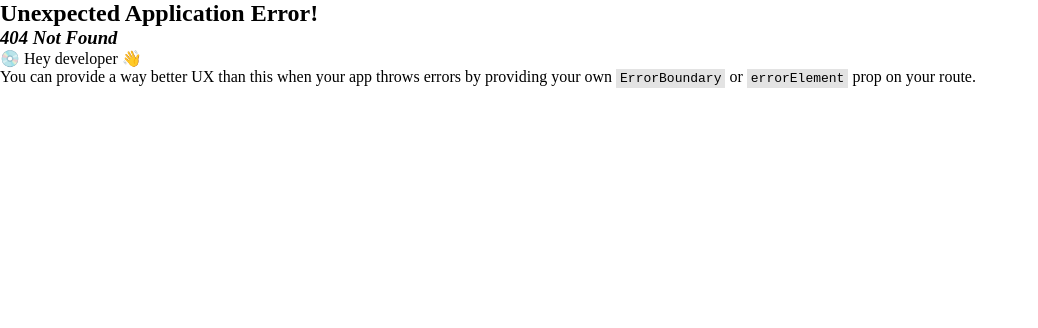
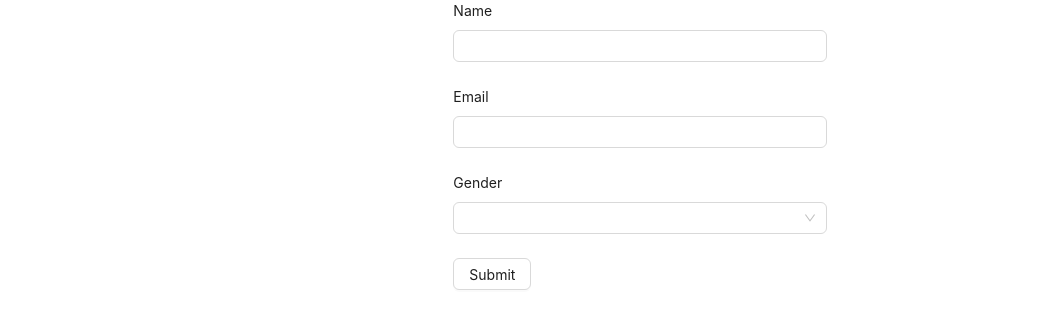
Before and after one commit to yeasinrafee/antd-rhf-reuseable, a React (Vite) app: page /registration in a window 1280 px wide. Before the commit this address had no page. Shown: the top 328 px of the page, without its empty margins (0-1038 px from the left). Built offline with nearby package versions, Linux system fonts and the light colour scheme.

Commit message:
Registration page for visualization

```diff
--- a/src/components/layout/SidebarAntdLayout.tsx
+++ b/src/components/layout/SidebarAntdLayout.tsx
@@ -7,6 +7,10 @@ const items = [
   {
     key: 'login',
     label: <NavLink to='/login'>Login</NavLink>,
+  },
+  {
+    key: 'registration',
+    label: <NavLink to='/registration'>Registration</NavLink>,
   },
 ];
 
--- a/src/pages/Registration.tsx
+++ b/src/pages/Registration.tsx
@@ -1,9 +1,44 @@
-import React from 'react';
+import AntdRHForm from '../components/ui/form/AntdRHForm';
+import AntdRHFInput from '../components/ui/form/AntdRHFInput';
+import AntdRHFSelect from '../components/ui/form/AntdRHFSelect';
+import { FieldValues, SubmitHandler } from 'react-hook-form';
+import { Button, Col, Flex } from 'antd';
+
+const genderOptions = [
+  {
+    value: 'male',
+    label: 'Male',
+  },
+  {
+    value: 'female',
+    label: 'Female',
+  },
+  {
+    value: 'others',
+    label: 'Others',
+  },
+  {
+    value: 'lgbtq',
+    label: 'LGBTQ',
+    disabled: true,
+  },
+];
+
+const onSubmit: SubmitHandler<FieldValues> = (data) => {
+  console.log(data);
+};
 
 export default function Registration() {
   return (
-    <div>
-      <h1>Registration</h1>
-    </div>
+    <Flex justify='center' align='center'>
+      <Col span={7}>
+        <AntdRHForm onSubmit={onSubmit}>
+          <AntdRHFInput type='text' name='name' label='Name' />
+          <AntdRHFInput type='text' name='email' label='Email' />
+          <AntdRHFSelect name='gender' label='Gender' options={genderOptions} />
+          <Button htmlType='submit'>Submit</Button>
+        </AntdRHForm>
+      </Col>
+    </Flex>
   );
 }
```
Also changed, not shown: src/routes/routes.tsx (+6 -1 lines).
